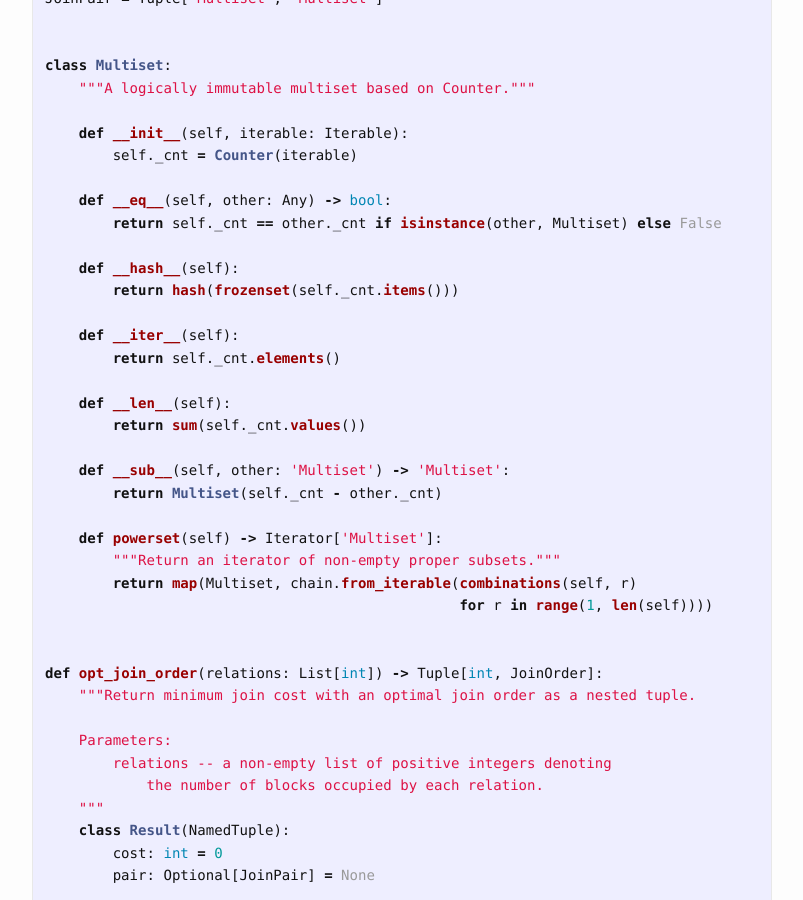
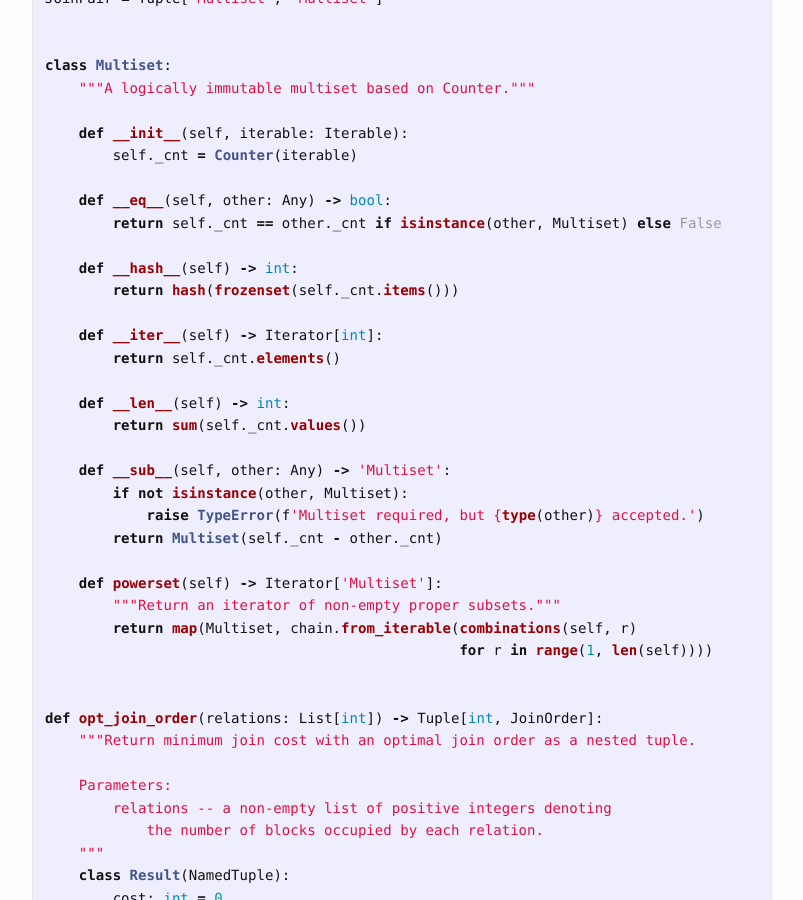
Before and after one commit to maristie/maristie.github.io, a Jekyll site: the page built from _posts/2021-07-21-Deciding-Join-Order-in-Database-Systems.md, in a window 1280 px wide and 900 px high, scrolled down 8428 px. Shown: the whole window, without its empty margins (238-1041 px from the left). Built offline with Jekyll 4.4.1, drawn with Linux system fonts in a browser that asks for light colours.

Commit message:
Refactors with full annotations among others

```diff
--- a/_posts/2021-07-21-Deciding-Join-Order-in-Database-Systems.md
+++ b/_posts/2021-07-21-Deciding-Join-Order-in-Database-Systems.md
@@ -258,16 +258,18 @@ class Multiset:
     def __eq__(self, other: Any) -> bool:
         return self._cnt == other._cnt if isinstance(other, Multiset) else False
 
-    def __hash__(self):
+    def __hash__(self) -> int:
         return hash(frozenset(self._cnt.items()))
 
-    def __iter__(self):
+    def __iter__(self) -> Iterator[int]:
         return self._cnt.elements()
 
-    def __len__(self):
+    def __len__(self) -> int:
         return sum(self._cnt.values())
 
-    def __sub__(self, other: 'Multiset') -> 'Multiset':
+    def __sub__(self, other: Any) -> 'Multiset':
+        if not isinstance(other, Multiset):
+            raise TypeError(f'Multiset required, but {type(other)} accepted.')
         return Multiset(self._cnt - other._cnt)
 
     def powerset(self) -> Iterator['Multiset']:
@@ -297,8 +299,8 @@ def opt_join_order(relations: List[int]) -> Tuple[int, JoinOrder]:
             return math.prod(outer) * (math.prod(inner) + 1)
 
         results = (Result(cost=min_join_cost(subset).cost
-                          + min_join_cost(rels - subset).cost
-                          + join_cost(subset, rels - subset),
+                               + min_join_cost(rels - subset).cost
+                               + join_cost(subset, rels - subset),
                           pair=(subset, rels - subset))
                    for subset in rels.powerset())
         return min(results, key=lambda r: r.cost, default=Result())
```
